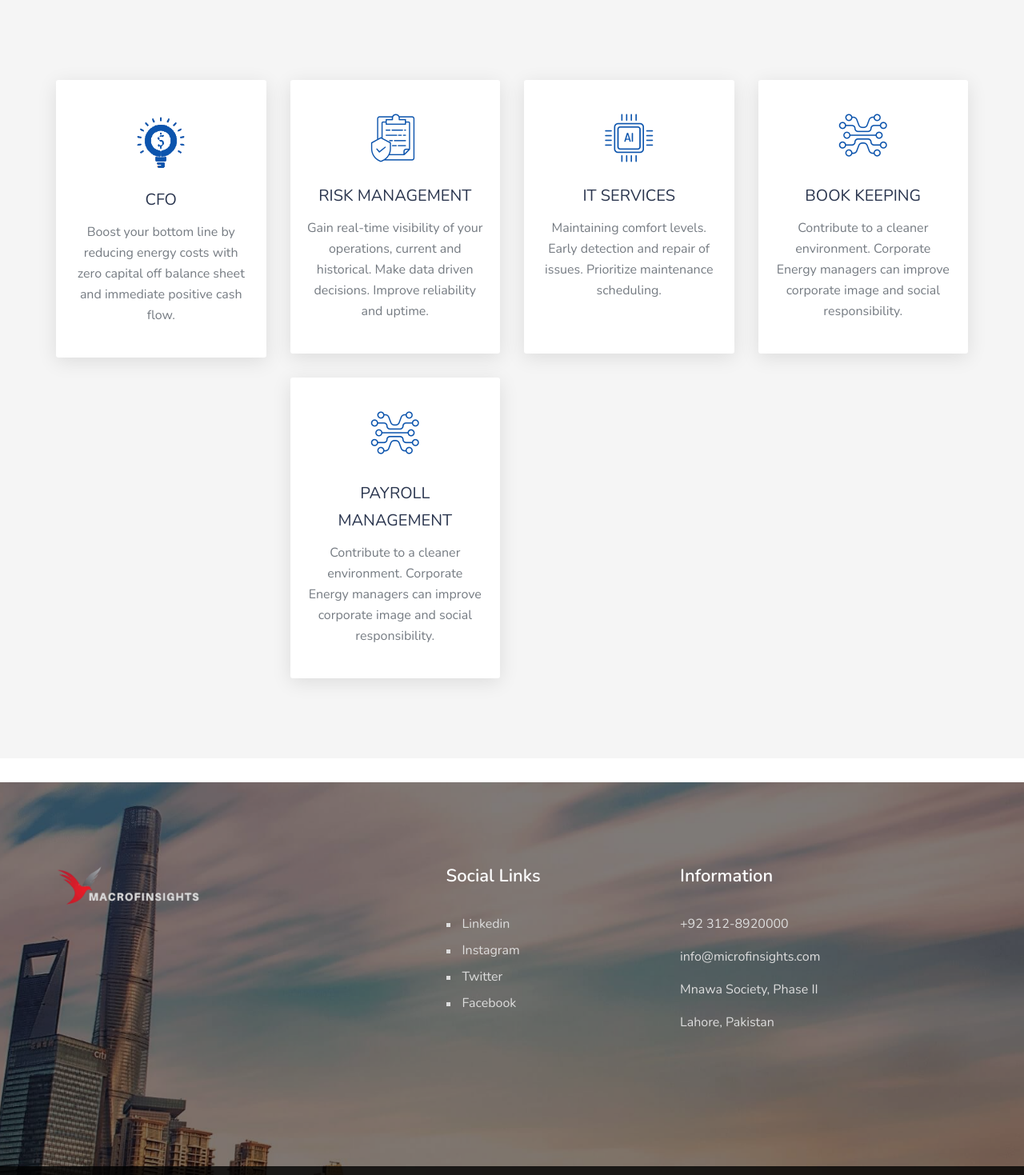
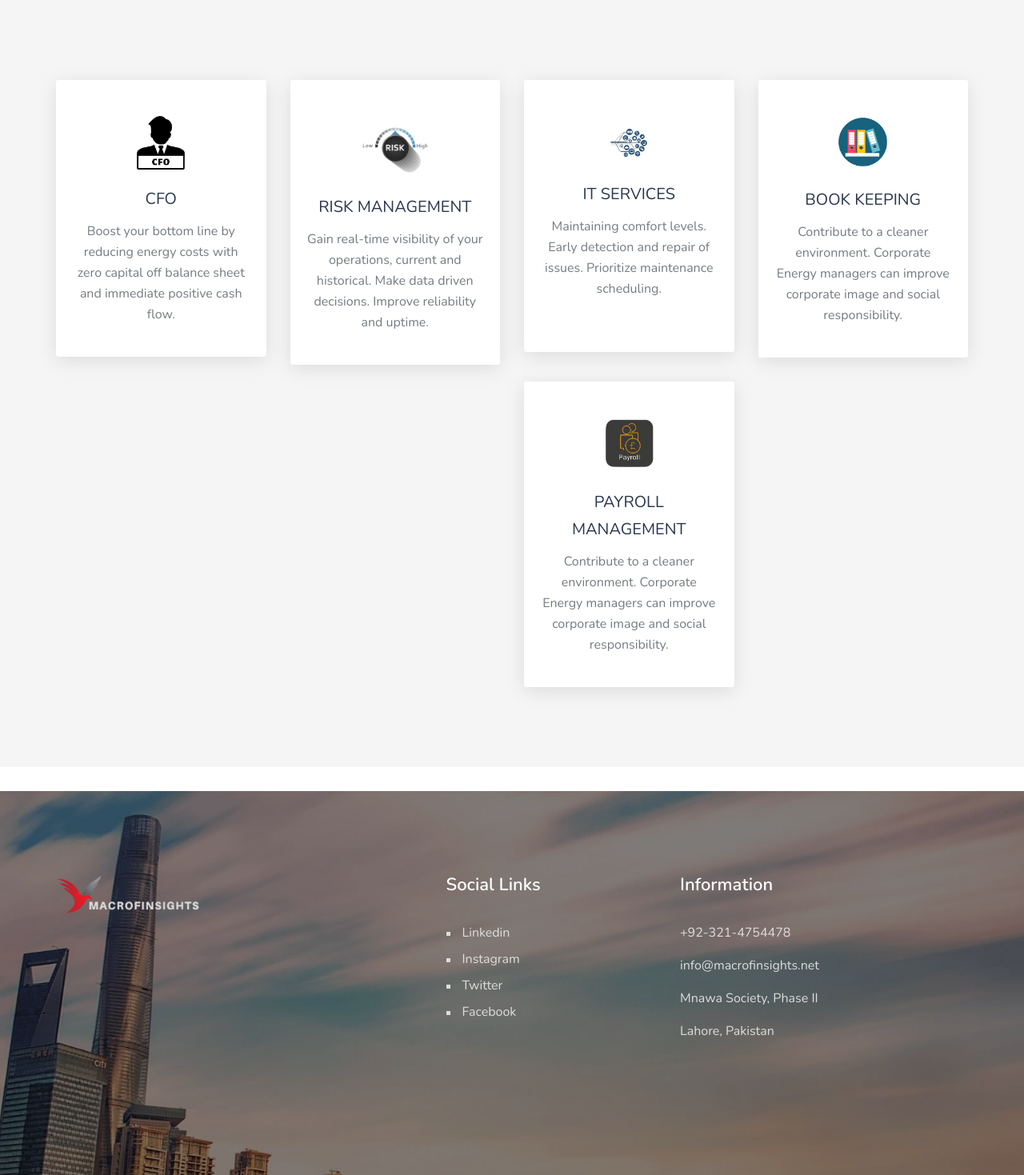
Before and after one commit to msakrambutt/tournament, a plain HTML site: page Solution.html in a window 1280 px wide. Shown: the part 640-2109 px from the top of the page at 80% size. Drawn offline with nearby package versions, Linux system fonts and the light colour scheme; files whose address does not match are found by name.

Commit message:
solution pages

```diff
--- a/Solution.html
+++ b/Solution.html
@@ -40,7 +40,9 @@ j=d.createElement(s),dl=l!='dataLayer'?'&l='+l:'';j.async=true;j.src=
     <link rel="stylesheet" href="css/responsive.css">
     <link rel="stylesheet" href="css/meanmenu.min.css">
     <script src="js/vendor/modernizr-2.8.3.min.js"></script>
+
   </head>
+
   <body>
             <!-- Google Tag Manager (noscript) -->
 <noscript><iframe src="https://www.googletagmanager.com/ns.html?id=GTM-WBF8VN4"
@@ -106,18 +108,17 @@ height="0" width="0" style="display:none;visibility:hidden"></iframe></noscript>
                 <div class="col-md-12">
                     <div class="mobile-menu">
                         <div class="logo">
-                  <a href="index.html"
-                    ><img src="img/logo/new-macrofinsiights-light-gray_prev_ui.png" alt="" width="130" height="30"
-                  /></a>
+        <a href="index.html"><img  loading="lazy" src="img/logo/new-macrofinsiights-light-gray_prev_ui.png" alt="" width="130" height="30" /></a>
                         </div>
                         <nav id="dropdown">
                             <ul>
-                    <li><a class="pagess" href="index.html">Home</a></li>
+                                <li><a class="pagess" href="index.html">Home</a>
+                                </li>
                                 <li><a class="pagess" href="company.html">About</a></li>
-                    <li>
-                      <a class="pagess" href="Solution.html">Services</a>
+                                <li><a class="pagess" href="Solution.html">Services</a>
                                 </li>
-                    <li><a class="pagess" href="Client.html">Resources</a></li>
+                                <li><a class="pagess" href="Client.html">Resources</a>
+                                </li>
                                 <li><a href="contact.html">Contact Us</a></li>
                             </ul>
                         </nav>
@@ -163,22 +164,30 @@ height="0" width="0" style="display:none;visibility:hidden"></iframe></noscript>
                     <div class="all-well-services">
                         <div class="col-md-3 col-sm-6 col-xs-12">
                             <div class="well-services">
+                                <div class="well-img"> <a class="big-icon">
+                                  <i><img loading="lazy" src="img/cfo.png" width="60px" height="60px"></i>
+                                </a> </div>
+                                <div class="main-wel">
+                                  <a href="Cfo.html" >
 
-                                <div class="well-img"> <a class="big-icon"><i><img loading="lazy" src="img/costbenefit.png" width="70px" height="70px"></i></a> </div>
-                                <div class="main-wel">
-                                  <a href="Cfo.html">
                                     <div class="wel-content">
                                         <h4>CFO</h4>
                                         <p> Boost your bottom line by reducing energy costs with zero capital off balance sheet and immediate positive cash flow. </p>
                                     </div>
                                   </a>
+
                                 </div>
+
                             </div>
 
                         </div>
                         <div class="col-md-3 col-sm-6 col-xs-12">
                             <div class="well-services">
-                                <div class="well-img"> <a class="big-icon"><i class="flaticon-109-report"></i></a> </div>
+                                <div class="well-img"> <a class="big-icon">
+                                  <!-- <i class="flaticon-109-report"></i> -->
+                                  <i><img loading="lazy" src="img/risk-management.png" width="100px" height="100px"></i>
+
+                                </a> </div>
                                 <div class="main-wel">
                                   <a href="RiskManagement.html">
                                     <div class="wel-content">
@@ -191,7 +200,11 @@ height="0" width="0" style="display:none;visibility:hidden"></iframe></noscript>
                         </div>
                         <div class="col-md-3 col-sm-6 col-xs-12">
                             <div class="well-services">
-                                <div class="well-img"> <a class="big-icon"><i class="flaticon-006-chip"></i></a> </div>
+                                <div class="well-img"> <a class="big-icon">
+                                  <!-- <i class="flaticon-006-chip"></i> -->
+                                  <i><img loading="lazy" src="img/it-service.png" width="100px" height="100px"></i>
+
+                                </a> </div>
                                 <div class="main-wel">
                                   <a href="ItServices.html">
 
@@ -205,7 +218,11 @@ height="0" width="0" style="display:none;visibility:hidden"></iframe></noscript>
                         </div>
                         <div class="col-md-3 col-sm-6 col-xs-12">
                             <div class="well-services">
-                                <div class="services-img"> <a class="big-icon"><i class="flaticon-095-networking"></i></a> </div>
+                                <div class="services-img"> <a class="big-icon">
+                                  <!-- <i class="flaticon-095-networking"></i> -->
+                                  <i><img loading="lazy" src="img/book-keepingbg.png" width="70px" height="70px"></i>
+
+                                </a> </div>
                                 <div class="main-wel">
                                   <a href="BookKeeping.html">
                                     <div class="wel-content">
@@ -218,7 +235,11 @@ height="0" width="0" style="display:none;visibility:hidden"></iframe></noscript>
                         </div>
                         <div class="col-md-3 col-sm-6 col-xs-12">
                           <div class="well-services">
-                              <div class="services-img"> <a class="big-icon"><i class="flaticon-095-networking"></i></a> </div>
+                              <div class="services-img"> <a class="big-icon">
+                                <!-- <i class="flaticon-095-networking"></i> -->
+                                <i><img loading="lazy" src="img/payroll-bg.png" width="70px" height="70px"></i>
+
+                              </a> </div>
                               <div class="main-wel">
                                 <a href="Payroll.html">
 
@@ -310,8 +331,8 @@ height="0" width="0" style="display:none;visibility:hidden"></iframe></noscript>
                           <div class="footer-head">
                               <h4>Information</h4>
                               <div class="footer-contacts">
-                                  <p><span></span> +92 312-8920000</p>
-                                  <p><span></span> info@microfinsights.com</p>
+                                  <p><span></span> +92-321-4754478</p>
+                                  <p><span></span> info@macrofinsights.net</p>
                                   <p><span></span> Mnawa Society, Phase II</p>
                                   <p><span></span> Lahore, Pakistan</p>
                               </div>
```
Also changed, not shown: BookKeeping.html (+2 -2 lines), Cfo.html (+2 -2 lines), Client.html (+3 -3 lines), ItServices.html (+3 -3 lines), Payroll.html (+3 -3 lines), Privacy.html (+3 -3 lines), RiskManagement.html (+3 -3 lines), Terms.html (+2 -2 lines), company.html (+3 -3 lines), contact.html (+3 -3 lines), index.html (+3 -3 lines), img/book-keepingbg.png (added), img/cfo.png (added), img/it-service.png (added), 2 more files. Lines whose indentation alone changed are shown as unchanged.
